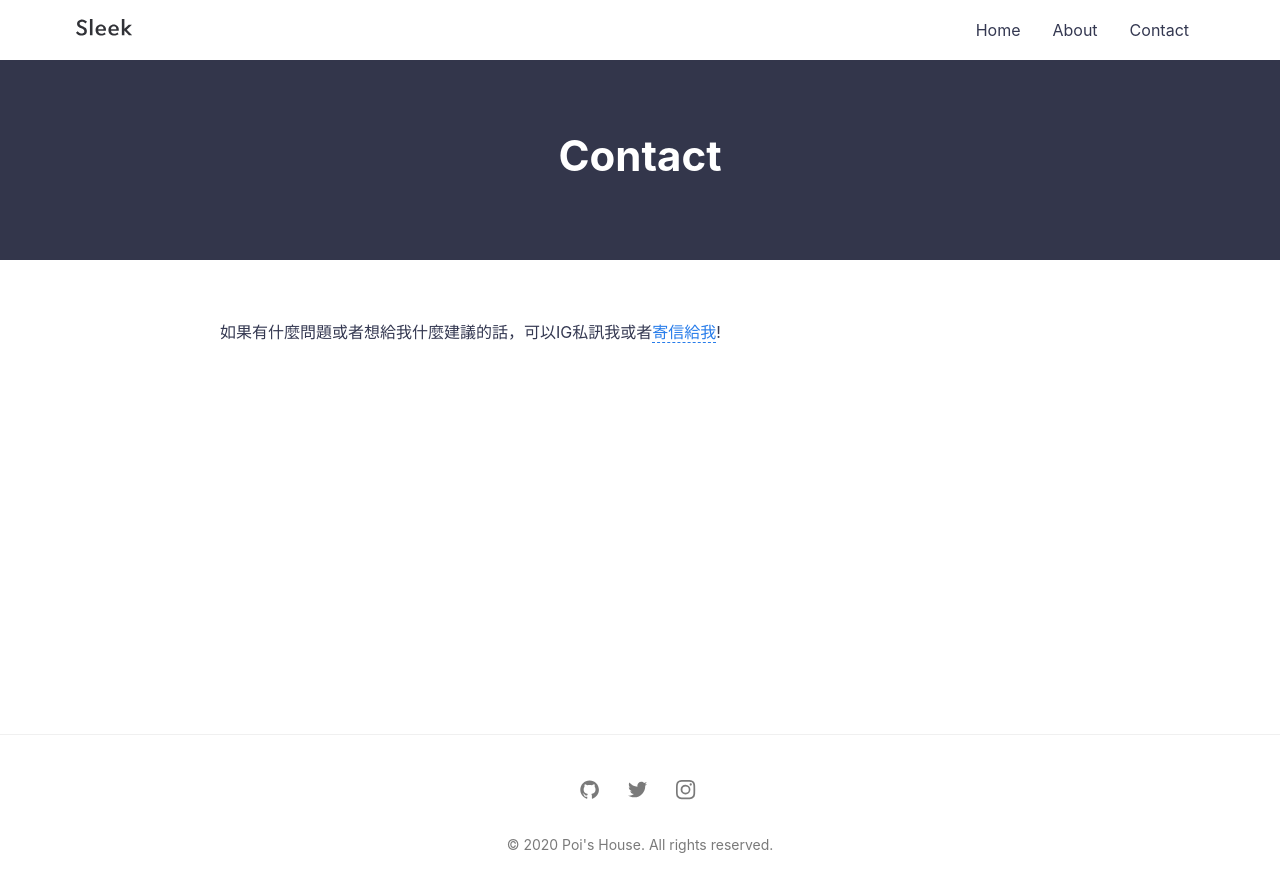
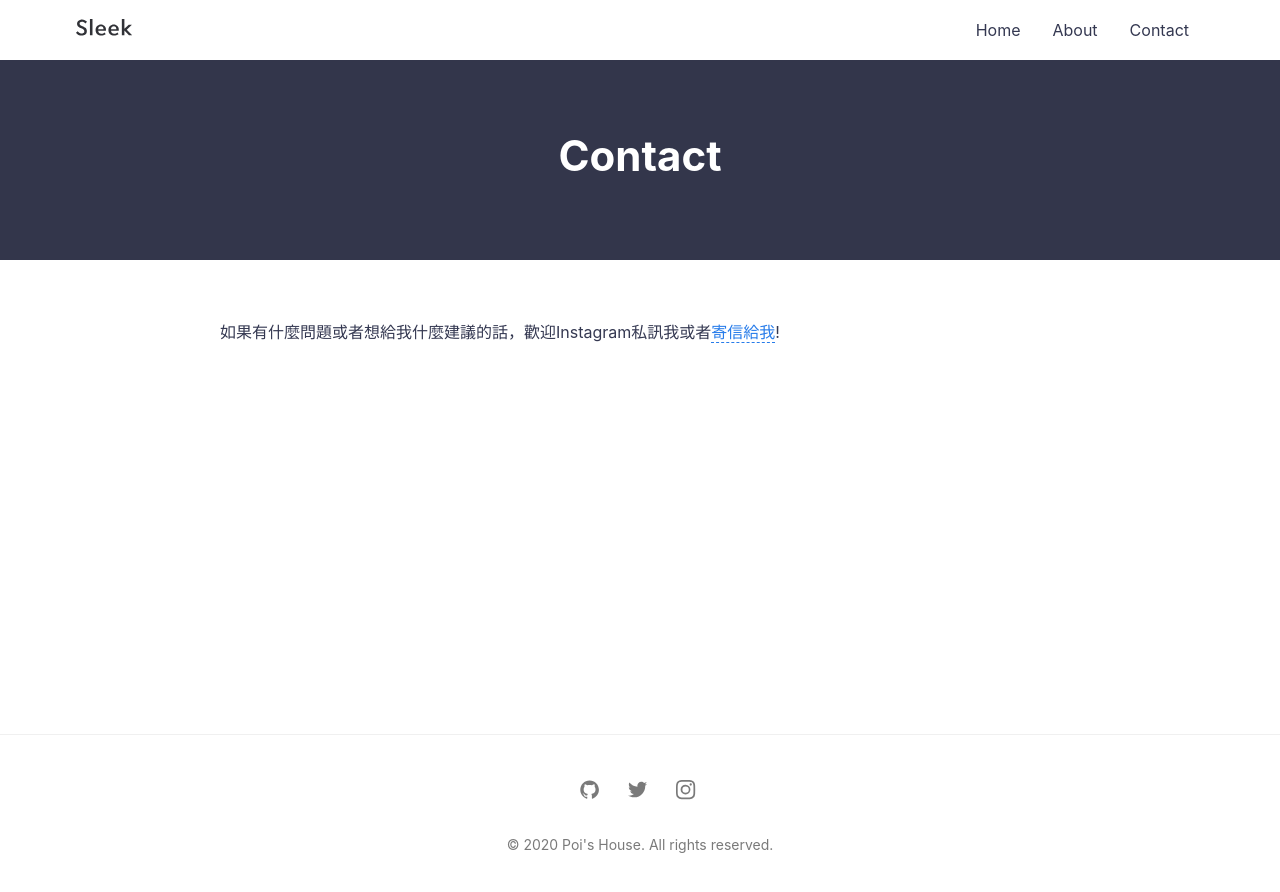
Before and after one commit to poi0905/blog, a Jekyll site: the page built from contact.md, in a window 1280 px wide. Shown: the top 892 px of the page. Built offline with Jekyll 4.4.1, drawn with Linux system fonts in a browser that asks for light colours.

Commit message:
2020/7/2

```diff
--- a/contact.md
+++ b/contact.md
@@ -4,4 +4,4 @@ title: Contact
 permalink: /contact/
 ---
 
-如果有什麼問題或者想給我什麼建議的話，可以IG私訊我或者[寄信給我](mailto:{{site.email}})!
+如果有什麼問題或者想給我什麼建議的話，歡迎Instagram私訊我或者[寄信給我](mailto:{{site.email}})!
```
